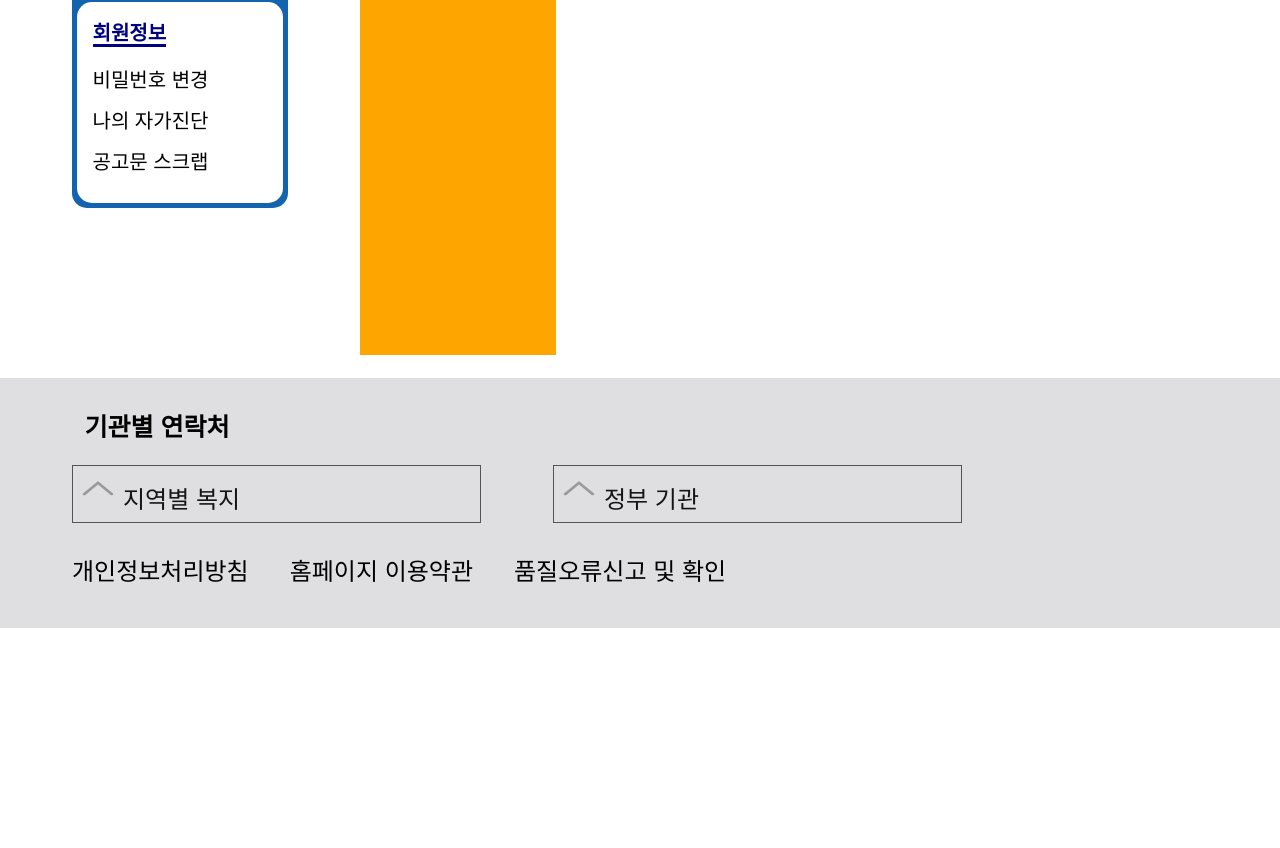
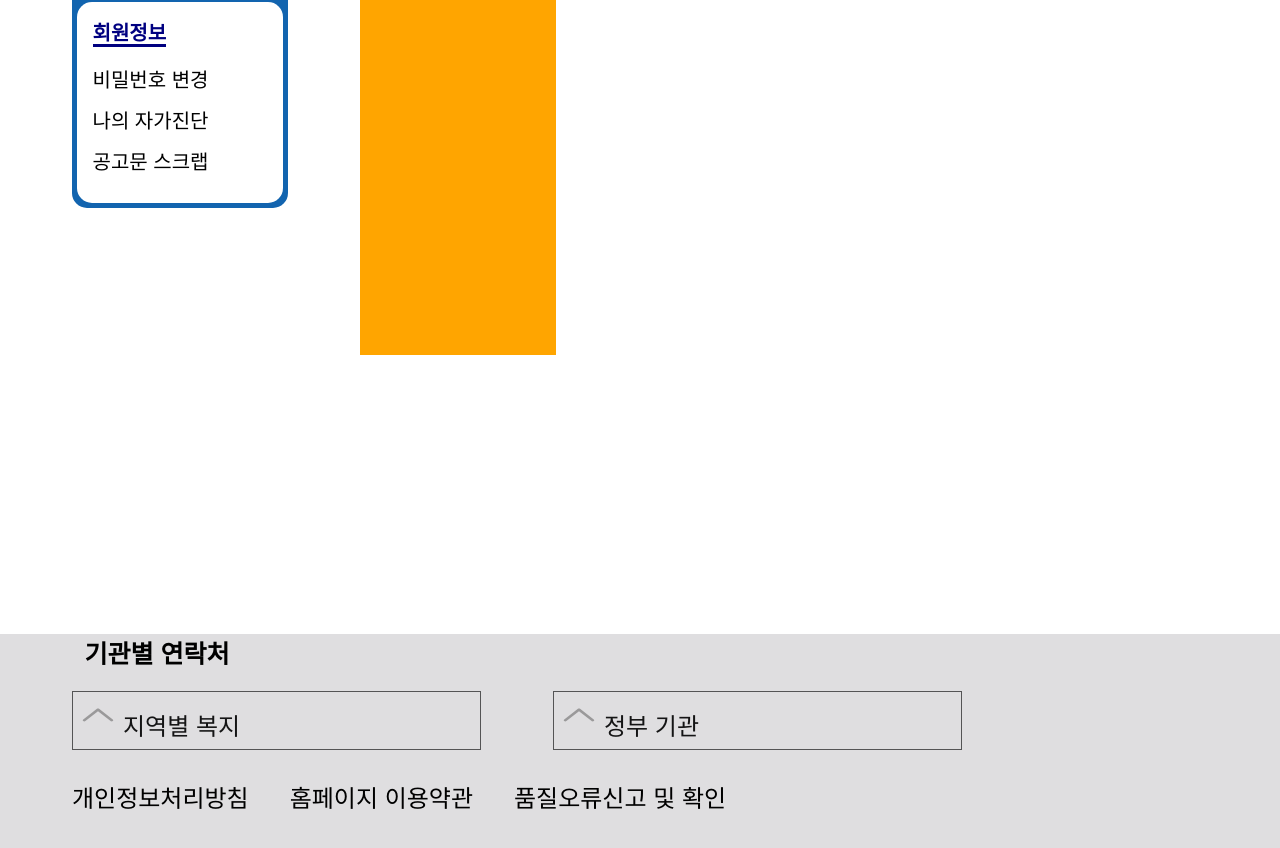
Before and after one commit to yebin-jeong/T05, a Vue app in the folder T05FrontEnd/: page /TestPage in a window 1280 px wide. Shown: the part 342-1190 px from the top of the page. Before the commit the page ends 970 px from the top, so only its background shows below. Built offline with nearby package versions, Linux system fonts and the light colour scheme.

Commit message:
footer 수정중

```diff
--- a/T05FrontEnd/src/App.vue
+++ b/T05FrontEnd/src/App.vue
@@ -1,6 +1,6 @@
 <!-- src/App.vue -->
 <template>
-  <div id="app" style="min-width:1440px ">
+  <div id="app" style="min-width:1440px;  ">
     <router-view></router-view>
   </div>
 </template>
@@ -35,6 +35,11 @@ export default {
     font-family: "Inter-Regular", sans-serif;
   }
 
+  .wrapper{
+    height: auto;
+    min-height: 100%;
+    padding-bottom: 250;
+  }
   a,
   button,
   input,
--- a/T05FrontEnd/src/components/Footer.vue
+++ b/T05FrontEnd/src/components/Footer.vue
@@ -32,9 +32,8 @@ export default {
     width: 100%;
     min-width: 1440px;
     height: 250px;
-    position: absolute;
-    bottom: 0;
-    top: 720px;
+    position: relative;
+    transform : translateY(100%)
   }
 
   .bottom-navbar{
--- a/T05FrontEnd/src/views/MainPage.vue
+++ b/T05FrontEnd/src/views/MainPage.vue
@@ -1,7 +1,7 @@
 <template>
   <div>
     <Top/>
-    <div style="margin-top: 7%;display:flex; width:100%; padding: 0% 5%; justify-content: space-between; margin-bottom: 3%">
+    <div class="wrapper" style="margin-top: 7%;display:flex; width:100%; padding: 0% 5%; justify-content: space-between; margin-bottom: 3%">
 
       <HouseNotice/>
       <AddressBox/>
--- a/T05FrontEnd/src/views/MyPage.vue
+++ b/T05FrontEnd/src/views/MyPage.vue
@@ -1,6 +1,6 @@
 <template>
     <Top/>
-        <div style="display: flex;">
+        <div class="wrapper" style="display: flex;">
           <div class="rectangle myPageMenu">
             <div class="menu-text">
               마이페이지
```
